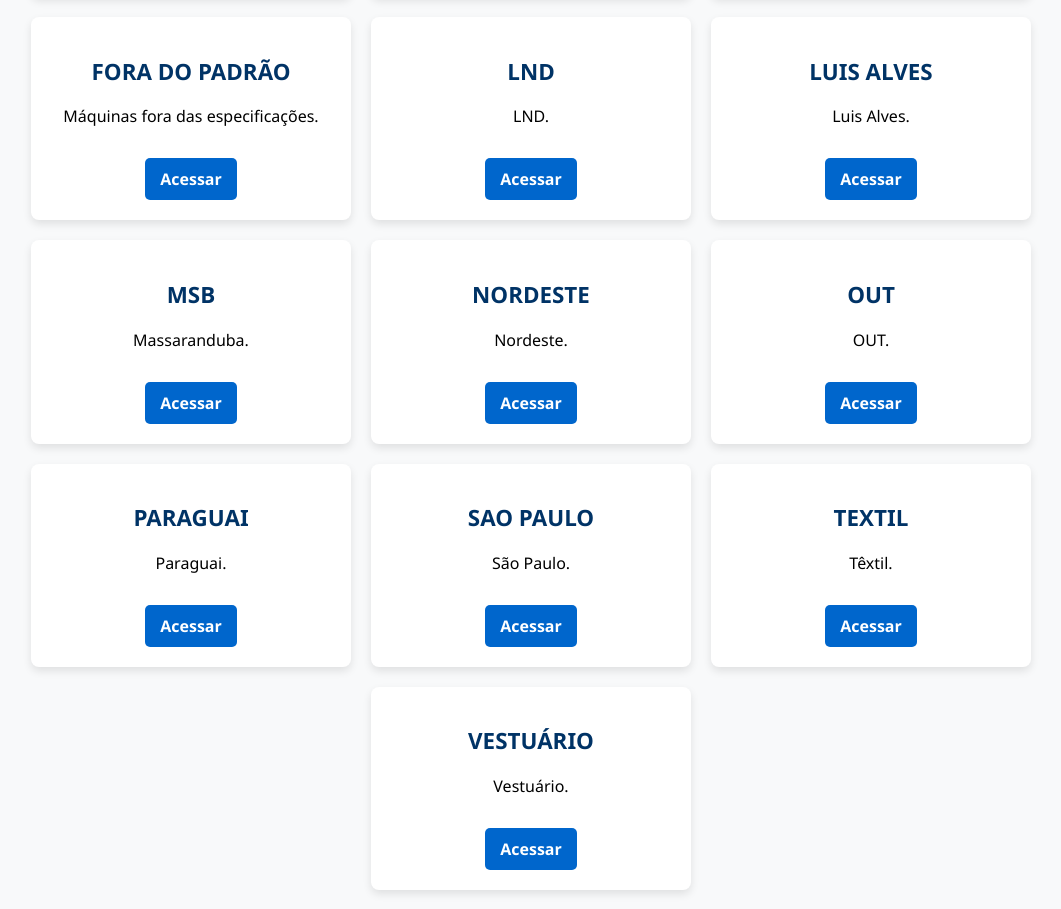
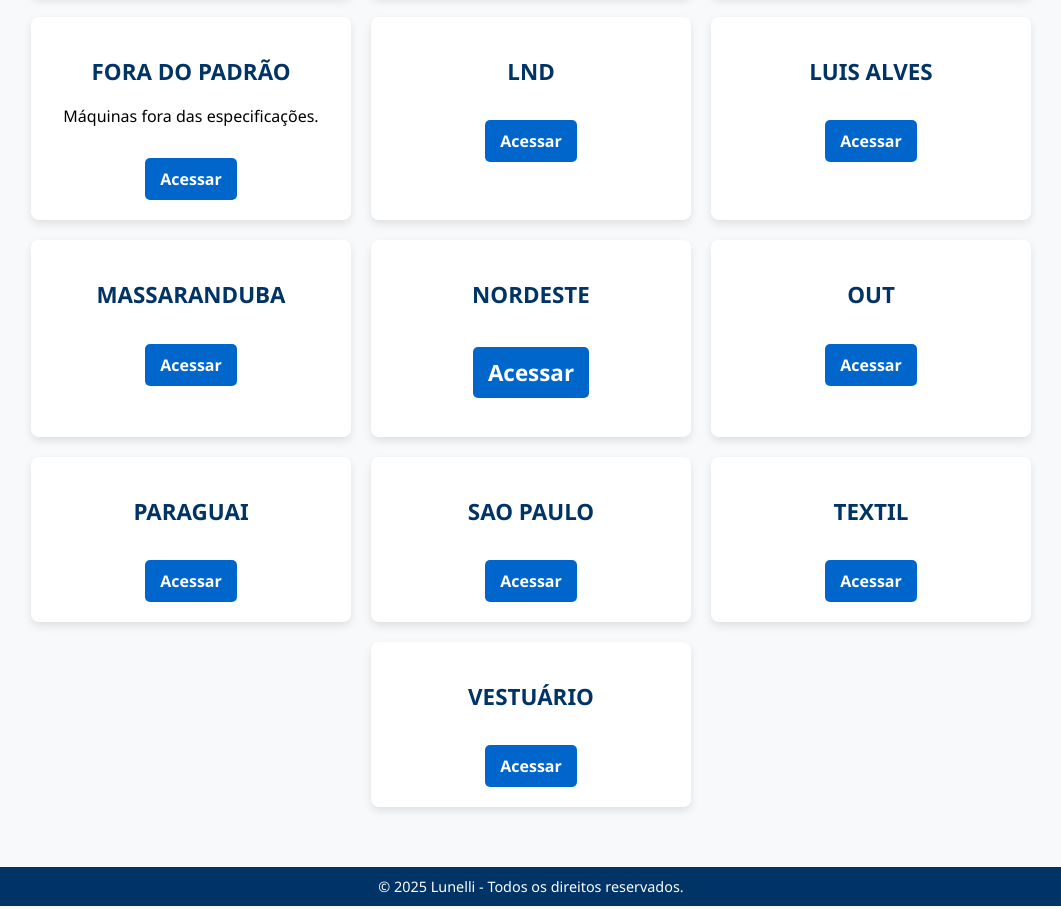
Before and after one commit to alessandrocamargo/portal, a plain HTML site: page index.html in a window 1280 px wide. Shown: the part 533-1442 px from the top of the page, without its empty margins (109-1170 px from the left). Drawn offline with Linux system fonts and the light colour scheme.

Commit message:
Update index.html
CORREÇÃO

```diff
--- a/index.html
+++ b/index.html
@@ -86,15 +86,15 @@
         <div class="card"><h2>COMERCIAL</h2><a href="#" target="_blank">Acessar</a></div>
         <div class="card"><h2>CONFECÇÃO</h2><a href="#" target="_blank">Acessar</a></div>
         <div class="card"><h2>FORA DO PADRÃO</h2><p>Máquinas fora das especificações.</p><a href="#" target="_blank">Acessar</a></div>
-        <div class="card"><h2>LND</h2><p>LND.</p><a href="#" target="_blank">Acessar</a></div>
-        <div class="card"><h2>LUIS ALVES</h2><p>Luis Alves.</p><a href="#" target="_blank">Acessar</a></div>
-        <div class="card"><h2>MSB</h2><p>Massaranduba.</p><a href="#" target="_blank">Acessar</a></div>
-        <div class="card"><h2>NORDESTE</h2><p>Nordeste.</p><a href="#" target="_blank">Acessar</a></div>
-        <div class="card"><h2>OUT</h2><p>OUT.</p><a href="#" target="_blank">Acessar</a></div>
-        <div class="card"><h2>PARAGUAI</h2><p>Paraguai.</p><a href="#" target="_blank">Acessar</a></div>
-        <div class="card"><h2>SAO PAULO</h2><p>São Paulo.</p><a href="#" target="_blank">Acessar</a></div>
-        <div class="card"><h2>TEXTIL</h2><p>Têxtil.</p><a href="#" target="_blank">Acessar</a></div>
-        <div class="card"><h2>VESTUÁRIO</h2><p>Vestuário.</p><a href="https://dashboard-yl7v.onrender.com/" target="_blank">Acessar</a></div>
+        <div class="card"><h2>LND</h2><a href="#" target="_blank">Acessar</a></div>
+        <div class="card"><h2>LUIS ALVES</h2><a href="#" target="_blank">Acessar</a></div>
+        <div class="card"><h2>MASSARANDUBA</h2><a href="#" target="_blank">Acessar</a></div>
+        <div class="card"><h2>NORDESTE</p><a href="#" target="_blank">Acessar</a></div>
+        <div class="card"><h2>OUT</h2><a href="#" target="_blank">Acessar</a></div>
+        <div class="card"><h2>PARAGUAI</h2><a href="#" target="_blank">Acessar</a></div>
+        <div class="card"><h2>SAO PAULO</h2><a href="#" target="_blank">Acessar</a></div>
+        <div class="card"><h2>TEXTIL</h2><a href="#" target="_blank">Acessar</a></div>
+        <div class="card"><h2>VESTUÁRIO</h2><a href="https://dashboard-yl7v.onrender.com/" target="_blank">Acessar</a></div>
     </main>
 
     <footer>
```
